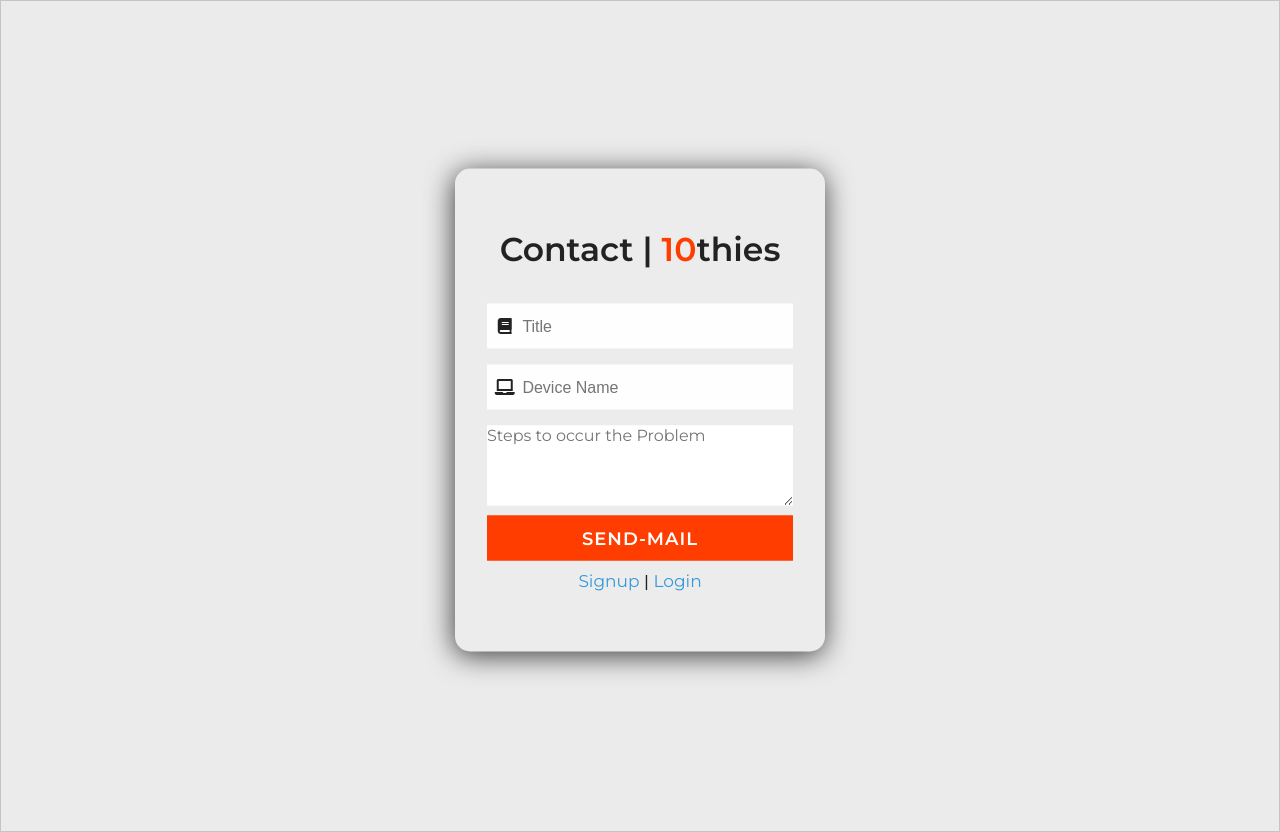
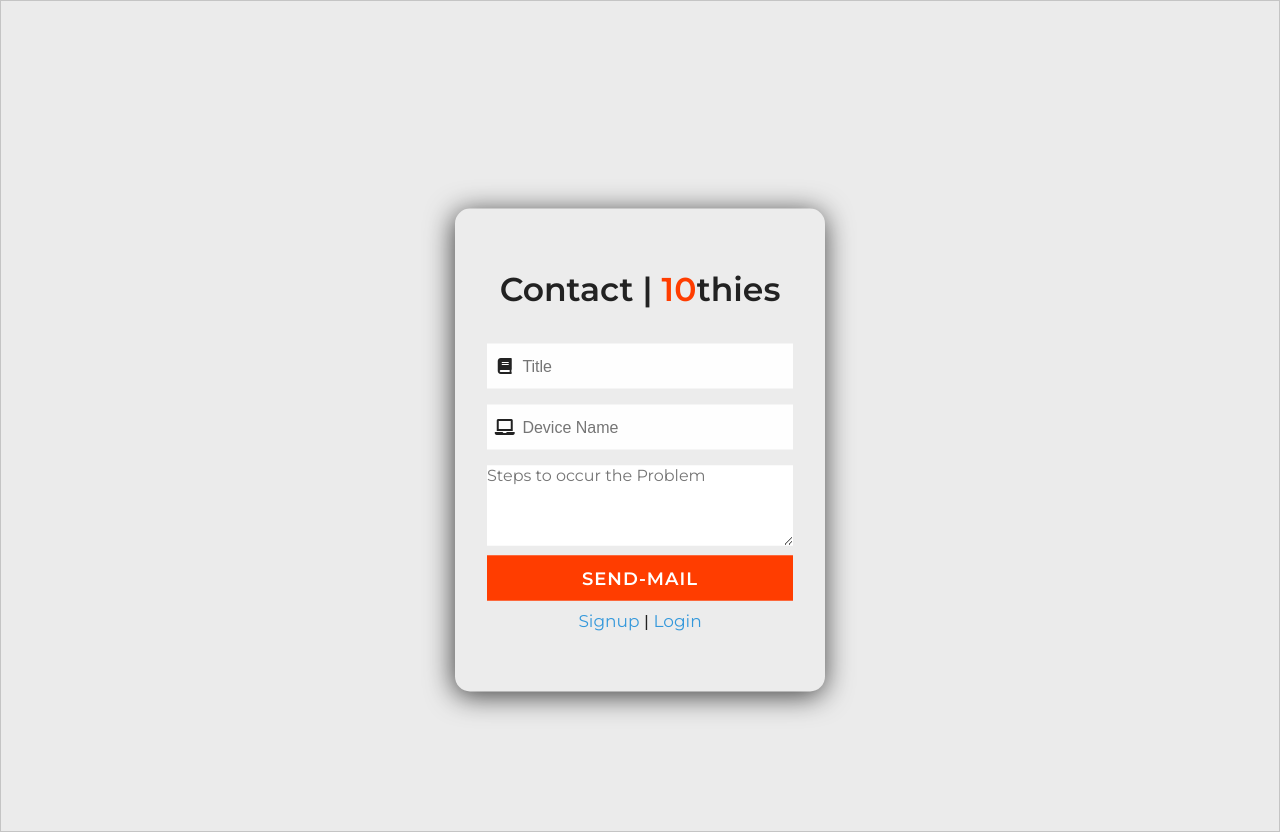
Before and after one commit to UG-SEP/Tenthies, a Django app: page /report in a window 1280 px wide. Shown: the part 70-902 px from the top of the page. Run offline with Django 3.2, Linux system fonts and the light colour scheme.

Commit message:
Update forgot-password-style.css

```diff
--- a/Tenthies/static/css/forgot-password-style.css
+++ b/Tenthies/static/css/forgot-password-style.css
@@ -4,7 +4,7 @@
   }
   .signin-page .sign-content{
     position: absolute;
-    top: 60%;
+    top: 65%;
     left: 50%;
     z-index: 999;
     text-align: center;
```
